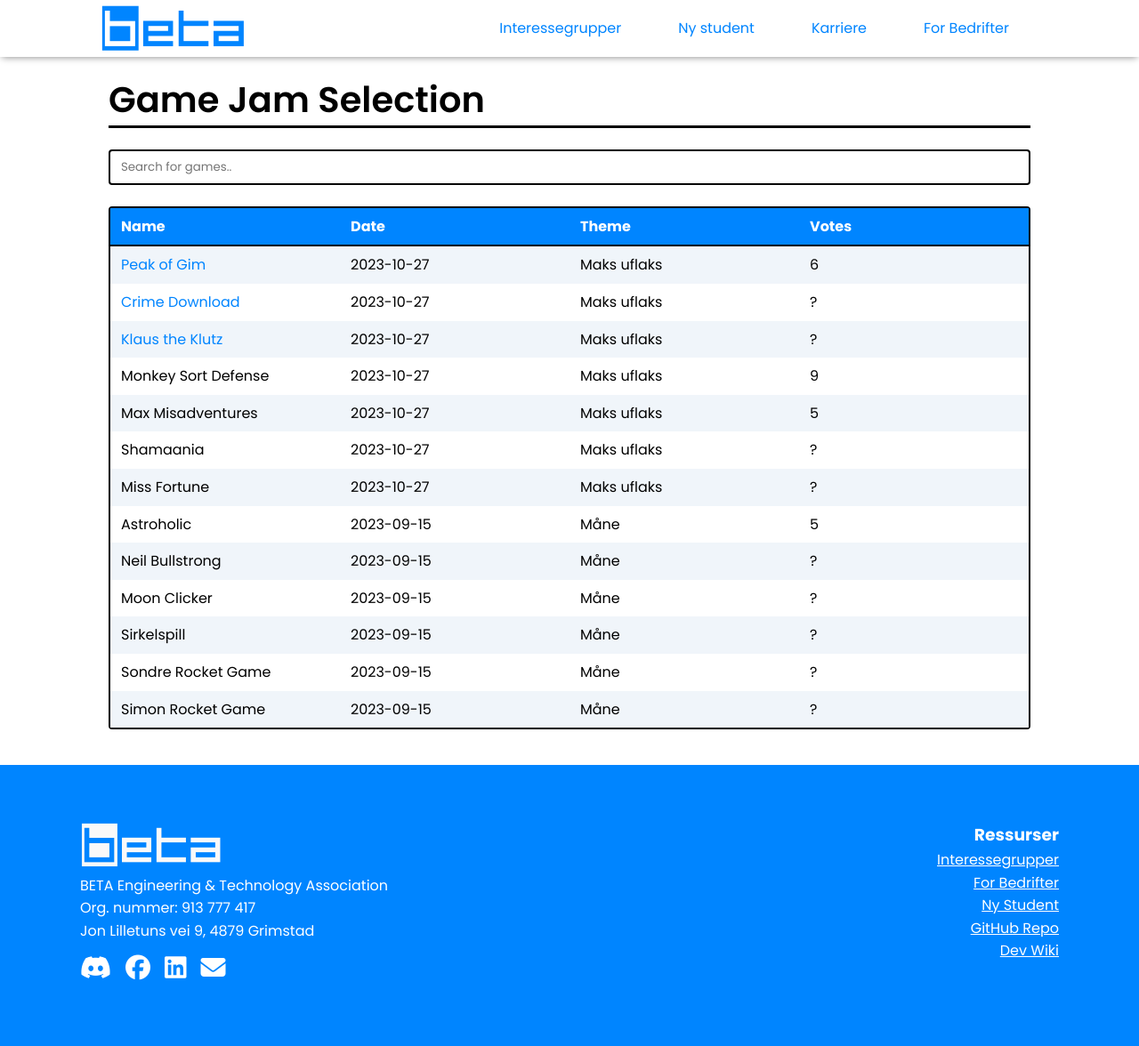
After one commit to betauia/betauia.net, a Flask app: page /betadev/gamejam/entries in a window 1280 px wide. The commit adds this page. Shown: the whole page at 89% size. Run offline with Flask 3, Linux system fonts and the light colour scheme; some libraries are stand-ins or nearby versions.

Commit message:
Added template and improved game jam entries
The game jam entries table has been improved. The CSS is written in
BEM-notation and themed with the rest of the template that was also
added.

The route for the game jam entries has been moved to the
`/betadev/gamejam/entries` for a more logical and scalable approach. All
games inherited has also been updated. Also began nesting the routes in
folders, with init files for base routes.

```diff
--- a/flask/app/__init__.py
+++ b/flask/app/__init__.py
@@ -13,6 +13,9 @@ def create_app():
     from app.routes.betadev import betadev_bp
     app.register_blueprint(betadev_bp, url_prefix="/betadev")
 
+    from app.routes.betadev.gamejam import gamejam_bp
+    app.register_blueprint(gamejam_bp, url_prefix="/betadev/gamejam")
+
     from app.routes.comedycentral import cc_bp
     app.register_blueprint(cc_bp, url_prefix="/comedycentral")
 
--- a/flask/app/routes/betadev.py
+++ b/flask/app/routes/betadev/__init__.py
@@ -1,6 +1,6 @@
 from flask import Blueprint, render_template
 
-from .utils import read_markdown
+from app.routes.utils import read_markdown
 
 betadev_bp = Blueprint("betadev", __name__)
 
@@ -13,3 +13,7 @@ def betadev():
 def wiki():
     content = read_markdown("betadev/wiki")
     return render_template("blank.html", title="Dev wiki", content=content)
+
+@betadev_bp.route("/gamejam/entries")
+def game_jam_entries():
+    return render_template("betadev/entries.html", title="Game Jam Entries")
--- a/flask/app/static/css/global.css
+++ b/flask/app/static/css/global.css
@@ -114,13 +114,13 @@ button:hover {
 
 .container__content h1 {
   font-size: 2.5rem;
-  border-bottom: 2px solid black;
+  border-bottom: 3px solid black;
   padding-bottom: 0.3rem;
 }
 
 .container__content h2 {
   font-size: 2rem;
-  border-bottom: 1px solid black;
+  border-bottom: 2px solid black;
   padding-bottom: 0.3rem;
 }
 
@@ -161,9 +161,42 @@ button:hover {
   text-decoration: none;
 }
 
+.container__content input {
+  padding: 0.5rem 0.75rem;
+  border-radius: 4px;
+  border: 2px solid black;
+  margin: 1rem 0;
+}
+
 .container__content a:hover {
   opacity: 0.8;
   text-decoration: underline;
+}
+
+.container__content table {
+  text-align: left;
+  table-layout: fixed;
+  border-collapse: separate;
+  border-spacing: 0;
+  width: 100%;
+  border: 2px solid black;
+  border-radius: 4px;
+  margin: 0.5rem 0;
+}
+
+.container__content th,
+.container__content td {
+  padding: 0.5rem 0.75rem;
+}
+
+.container__content th {
+  background-color: #0085ff;
+  color: #fff;
+  border-bottom: 2px solid black;
+}
+
+.container__content tr:nth-child(odd) {
+  background-color: #f0f5fa;
 }
 
 /* ------------------ */
@@ -212,6 +245,12 @@ button:hover {
   bottom: 0;
 }
 
+/* Game Jam */
+
+.content__searchbar {
+  margin-bottom: 0.5rem;
+  width: 100%;
+}
 
 
 
--- /dev/null
+++ b/flask/app/templates/betadev/entries.html
@@ -0,0 +1,129 @@
+{% extends "components/base.html" %}
+
+{% block title %}{{title}} | BETA{% endblock %}
+
+{% block content %}
+<div class="container">
+  <div class="container__content">
+
+
+  <h1>Game Jam Selection</h1>
+
+  <input type="text" class="content__searchbar" id="game-search" onkeyup="filterTable()" placeholder="Search for games..">
+
+  <table id="game-table">
+    <thead>
+      <tr>
+        <th>Name</th>
+        <th>Date</th>
+        <th>Theme</th>
+        <th>Votes</th>
+      </tr>
+    </thead>
+    <tbody>
+      <tr>
+        <td><a href="/betadev/gamejam/okt23-maks-uflaks/peak-of-gim/index.html">Peak of Gim</a></td>
+        <td>2023-10-27</td>
+        <td>Maks uflaks</td>
+        <td>6</td>
+      </tr>
+      <tr>
+        <td><a href="/betadev/gamejam/okt23-maks-uflaks/crime-download/index.html">Crime Download</a></td>
+        <td>2023-10-27</td>
+        <td>Maks uflaks</td>
+        <td>?</td>
+      </tr>
+      <tr>
+        <td><a href="/betadev/gamejam/okt23-maks-uflaks/klaus-the-klutz/index.html">Klaus the Klutz</a></td>
+        <td>2023-10-27</td>
+        <td>Maks uflaks</td>
+        <td>?</td>
+      </tr>
+      <tr>
+        <td>Monkey Sort Defense</td>
+        <td>2023-10-27</td>
+        <td>Maks uflaks</td>
+        <td>9</td>
+      </tr>
+      <tr>
+        <td>Max Misadventures</td>
+        <td>2023-10-27</td>
+        <td>Maks uflaks</td>
+        <td>5</td>
+      </tr>
+      <tr>
+        <td>Shamaania</td>
+        <td>2023-10-27</td>
+        <td>Maks uflaks</td>
+        <td>?</td>
+      </tr>
+      <tr>
+        <td>Miss Fortune</td>
+        <td>2023-10-27</td>
+        <td>Maks uflaks</td>
+        <td>?</td>
+      </tr>
+      <tr>
+        <td>Astroholic</td>
+        <td>2023-09-15</td>
+        <td>Måne</td>
+        <td>5</td>
+      </tr>
+      <tr>
+        <td>Neil Bullstrong</td>
+        <td>2023-09-15</td>
+        <td>Måne</td>
+        <td>?</td>
+      </tr>
+      <tr>
+        <td>Moon Clicker</td>
+        <td>2023-09-15</td>
+        <td>Måne</td>
+        <td>?</td>
+      </tr>
+      <tr>
+        <td>Sirkelspill</td>
+        <td>2023-09-15</td>
+        <td>Måne</td>
+        <td>?</td>
+      </tr>
+      <tr>
+        <td>Sondre Rocket Game</td>
+        <td>2023-09-15</td>
+        <td>Måne</td>
+        <td>?</td>
+      </tr>
+      <tr>
+        <td>Simon Rocket Game</td>
+        <td>2023-09-15</td>
+        <td>Måne</td>
+        <td>?</td>
+      </tr>
+    </tbody>
+  </table>
+
+  <script>
+    const filterTable = () => {
+      const input = document.getElementById("game-search");
+      const table = document.getElementById("game-table");
+      const tr = table.getElementsByTagName("tr");
+
+      const filter = input.value.toUpperCase();
+
+      for (let i = 0; i < tr.length; i++) {
+        const td = tr[i].getElementsByTagName("td")[0];
+        if (td) {
+          const txtValue = td.textContent || td.innerText;
+          if (txtValue.toUpperCase().indexOf(filter) > -1) {
+            tr[i].style.display = "";
+          } else {
+            tr[i].style.display = "none";
+          }
+        }
+      }
+    }
+  </script>
+
+</div>
+</div>
+{% endblock %}
```
Also changed, not shown: flask/app/routes/betadev/gamejam.py (added, +17 -0 lines), flask/app/routes/core.py (+1 -13 lines), flask/app/templates/game-jam-entries.html (deleted, +0 -184 lines).
